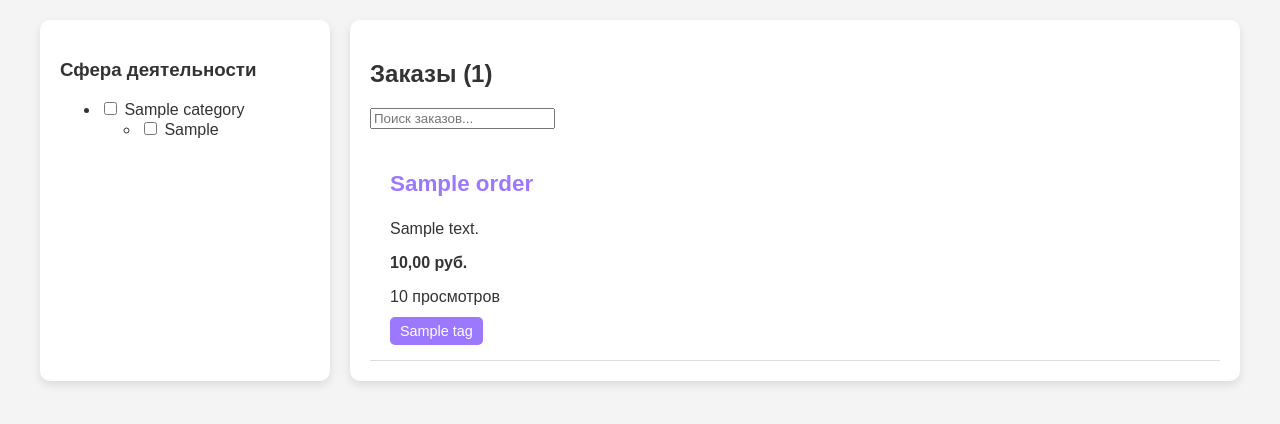
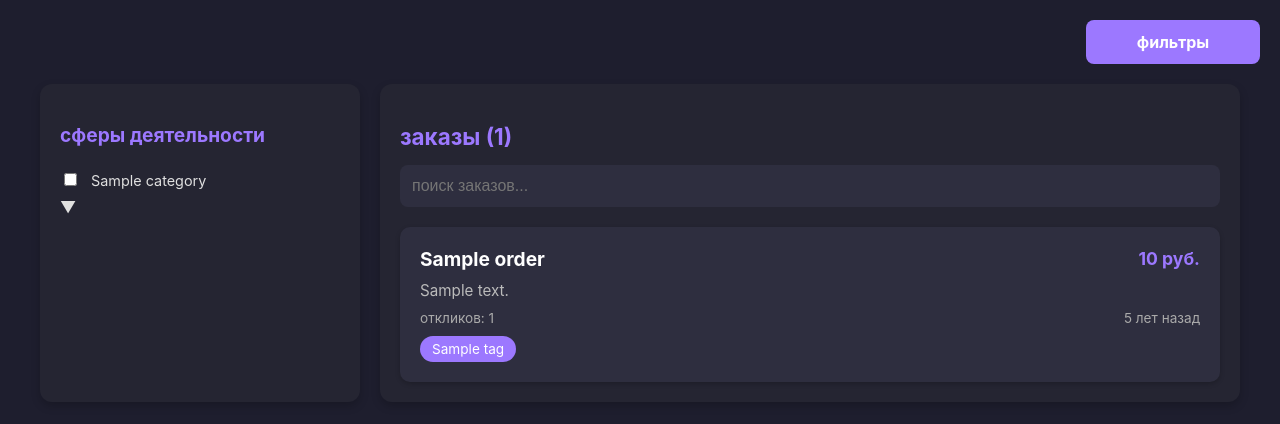
Before and after one commit to consul2022/Freelance, a Django app: template templates/exchange/orders.html in a window 1280 px wide. Shown: the top 424 px of the page. Run offline with Django 5.2, Linux system fonts and the light colour scheme; tables that the repository leaves empty hold one stand-in row (values such as "Sample post"); the template is opened without the code that fills it: values that come from a table or form of the project are taken from there, most other values are stand-ins (such as "Sample title", 1, 10 or a date in 2020).

Commit message:
restart html, js, css

```diff
--- a/static/exchange/css/orders.css
+++ b/static/exchange/css/orders.css
@@ -1,85 +1,193 @@
+/* Общие стили */
 body {
-    font-family: 'Arial', sans-serif;
-    background: #f4f4f4;
-    color: #333;
+    font-family: 'Inter', sans-serif;
+    background-color: #1e1e2e;
+    color: #e0e0e0;
     margin: 0;
-    padding: 0;
+    padding: 20px; /* Добавлен отступ от краёв окна */
 }
 
+/* Верхняя панель */
+.top-bar {
+    display: flex;
+    justify-content: flex-end;
+    margin-bottom: 20px;
+}
+
+/* Контейнер страницы */
 .container {
     display: flex;
     max-width: 1200px;
-    margin: 20px auto;
+    margin: 0 auto;
     gap: 20px;
 }
 
+/* Сайдбар */
 .sidebar {
-    width: 250px;
-    background: white;
+    width: 280px;
+    background: #252532;
     padding: 20px;
-    border-radius: 10px;
-    box-shadow: 0 4px 10px rgba(0, 0, 0, 0.1);
+    border-radius: 12px;
+    box-shadow: 0 4px 10px rgba(0, 0, 0, 0.2);
+    transition: transform 0.3s ease;
 }
 
+/* Убираем точки у списков фильтров */
+.filters, .subcategories {
+    list-style: none;
+    padding: 0;
+    margin: 0;
+}
+
+.sidebar h3 {
+    font-size: 1.2rem;
+    color: #9C78FF;
+    margin-bottom: 15px;
+}
+
+.filters label {
+    display: block;
+    padding: 8px 0;
+    font-size: 0.9rem;
+    cursor: pointer;
+}
+
+.filters input {
+    margin-right: 10px;
+}
+
+/* Основная секция заказов */
 .orders-container {
     flex-grow: 1;
-    background: white;
+    background: #252532;
     padding: 20px;
-    border-radius: 10px;
-    box-shadow: 0 4px 10px rgba(0, 0, 0, 0.1);
+    border-radius: 12px;
+    box-shadow: 0 4px 10px rgba(0, 0, 0, 0.2);
+}
+
+.orders-container h2 {
+    font-size: 1.4rem;
+    color: #9C78FF;
+    margin-bottom: 15px;
+}
+
+#search {
+    width: 100%;
+    padding: 12px;
+    border-radius: 8px;
+    border: none;
+    outline: none;
+    font-size: 1rem;
+    background: #2e2e3f;
+    color: #e0e0e0;
+    margin-bottom: 20px;
+    box-sizing: border-box;
+}
+
+/* Карточки заказов */
+.orders-list {
+    display: flex;
+    flex-direction: column;
+    gap: 15px;
 }
 
 .order-card {
+    background: #2e2e3f;
     padding: 20px;
-    border-bottom: 1px solid #ddd;
-    transition: transform 0.2s ease-in-out;
+    border-radius: 10px;
+    transition: transform 0.2s ease-in-out, box-shadow 0.2s ease-in-out;
+    box-shadow: 0 2px 5px rgba(0, 0, 0, 0.2);
 }
 
 .order-card:hover {
     transform: scale(1.02);
+    box-shadow: 0 4px 15px rgba(156, 120, 255, 0.4);
 }
 
-.order-card h3 {
-    color: #9C78FF;
-    font-size: 1.4em;
+/* Заголовок заказа: название слева, цена справа */
+.order-header {
+    display: flex;
+    justify-content: space-between;
+    align-items: center;
+    margin-bottom: 10px;
 }
 
-.tags span {
-    background: #9C78FF;
-    color: white;
-    padding: 6px 10px;
-    border-radius: 5px;
-    margin-right: 5px;
-    font-size: 0.9em;
+.order-header h3 {
+    font-size: 1.2rem;
+    font-weight: bold;
+    color: #ffffff;
+    margin: 0;
 }
 
+.order-price {
+    font-size: 1.1rem;
+    color: #9C78FF;
+    font-weight: bold;
+}
+
+/* Описание заказа */
+.order-description {
+    font-size: 0.95rem;
+    color: #bbb;
+    margin: 5px 0 10px;
+}
+
+/* Метаданные заказа */
+.order-meta {
+    display: flex;
+    justify-content: space-between;
+    font-size: 0.85rem;
+    color: #aaa;
+    margin-bottom: 10px;
+}
+
+/* Теги */
+.tags {
+    margin-top: 10px;
+}
+
+.tags .tag {
+    display: inline-block;
+    background: #9C78FF;
+    color: #ffffff;
+    padding: 5px 12px;
+    border-radius: 20px;
+    font-size: 0.85rem;
+    margin-right: 5px;
+}
+
+/* Кнопка фильтрации (мобильная версия) */
 .mobile-filter-button {
-    display: none;
     background: #9C78FF;
     color: white;
     padding: 12px;
     text-align: center;
     cursor: pointer;
-    border-radius: 5px;
+    border-radius: 8px;
+    font-size: 1rem;
+    font-weight: bold;
+    width: 150px;
 }
 
+/* Адаптивность для мобильных устройств */
 @media (max-width: 768px) {
     .container {
         flex-direction: column;
     }
     .sidebar {
-        display: none;
+        display: block;
         position: fixed;
         top: 0;
         right: 0;
         width: 80%;
         height: 100%;
-        background: white;
+        background: #252532;
         box-shadow: -4px 0 8px rgba(0, 0, 0, 0.3);
         padding: 20px;
         z-index: 1000;
+        transform: translateX(100%);
     }
-    .mobile-filter-button {
-        display: block;
+    .sidebar.active {
+        transform: translateX(0);
     }
 }
--- a/static/exchange/js/orders.js
+++ b/static/exchange/js/orders.js
@@ -4,6 +4,7 @@ document.addEventListener("DOMContentLoaded", function () {
     const categoryCheckboxes = document.querySelectorAll(".category-checkbox");
     const subcategoryCheckboxes = document.querySelectorAll(".subcategory-checkbox");
 
+    // поиск по заказам
     searchInput.addEventListener("input", function () {
         const searchText = this.value.toLowerCase();
         orderCards.forEach(card => {
@@ -12,6 +13,7 @@ document.addEventListener("DOMContentLoaded", function () {
         });
     });
 
+    // фильтрация заказов по категориям и подкатегориям
     function applyFilters() {
         let activeCategories = new Set();
         let activeSubcategories = new Set();
@@ -44,8 +46,21 @@ document.addEventListener("DOMContentLoaded", function () {
 
     categoryCheckboxes.forEach(checkbox => checkbox.addEventListener("change", applyFilters));
     subcategoryCheckboxes.forEach(checkbox => checkbox.addEventListener("change", applyFilters));
+});
 
-    document.querySelector(".mobile-filter-button").addEventListener("click", function () {
-        document.querySelector(".sidebar").classList.toggle("active");
-    });
-});
+// переключение видимости фильтров на мобильных устройствах
+function toggleFilters() {
+    document.querySelector(".sidebar").classList.toggle("active");
+}
+
+// сворачивание/разворачивание списка подкатегорий
+function toggleSubcategories(element) {
+    const subcategoriesList = element.closest(".category").querySelector(".subcategories");
+    if (subcategoriesList.style.display === "none" || subcategoriesList.style.display === "") {
+        subcategoriesList.style.display = "block";
+        element.innerHTML = "&#9650;"; // стрелка вверх
+    } else {
+        subcategoriesList.style.display = "none";
+        element.innerHTML = "&#9660;"; // стрелка вниз
+    }
+}
--- a/templates/exchange/orders.html
+++ b/templates/exchange/orders.html
@@ -9,17 +9,25 @@
     <script defer src="{% static 'exchange/js/orders.js' %}"></script>
 </head>
 <body>
+    <!-- Кнопка для открытия фильтров размещена вверху -->
+    <div class="top-bar">
+        <div class="mobile-filter-button" onclick="toggleFilters()">фильтры</div>
+    </div>
     <div class="container">
+        <!-- Сайдбар с фильтрами -->
         <aside class="sidebar">
-            <h3>Сфера деятельности</h3>
+            <h3>сферы деятельности</h3>
             <ul class="filters">
                 {% for category, subcats in subactivities.items %}
                     <li class="category">
-                        <label>
-                            <input type="checkbox" class="category-checkbox" data-category="{{ category.value }}">
-                            {{ category.label }}
-                        </label>
-                        <ul class="subcategories">
+                        <div class="category-header">
+                            <label>
+                                <input type="checkbox" class="category-checkbox" data-category="{{ category.value }}">
+                                {{ category.label }}
+                            </label>
+                            <span class="toggle-button" onclick="toggleSubcategories(this)" style="cursor: pointer;">&#9660;</span>
+                        </div>
+                        <ul class="subcategories" style="display: none;">
                             {% for subcat in subcats %}
                                 <li>
                                     <label>
@@ -33,16 +41,22 @@
                 {% endfor %}
             </ul>
         </aside>
+        <!-- Основная секция заказов -->
         <main class="orders-container">
-            <h2>Заказы ({{ orders|length }})</h2>
-            <input type="text" id="search" placeholder="Поиск заказов...">
+            <h2>заказы ({{ orders|length }})</h2>
+            <input type="text" id="search" placeholder="поиск заказов...">
             <div class="orders-list">
                 {% for order in orders %}
                     <div class="order-card" data-category="{{ order.activity }}" data-subcategory="{{ order.subactivity }}">
-                        <h3>{{ order.name }}</h3>
-                        <p>{{ order.description }}</p>
-                        <p><strong>{{ order.price }} руб.</strong></p>
-                        <p>{{ order.views }} просмотров</p>
+                        <div class="order-header">
+                            <h3>{{ order.name }}</h3>
+                            <span class="order-price">{{ order.price|floatformat:0 }} руб.</span>
+                        </div>
+                        <p class="order-description">{{ order.description|truncatechars:100 }}</p>
+                        <div class="order-meta">
+                            <span class="order-responses">откликов: {{ order.response_set.count }}</span>
+                            <span class="order-time">{{ order.created_at|timesince }} назад</span>
+                        </div>
                         <div class="tags">
                             {% for tag in order.tags.all %}
                                 <span class="tag">{{ tag.name }}</span>
@@ -53,6 +67,5 @@
             </div>
         </main>
     </div>
-    <div class="mobile-filter-button" onclick="toggleFilters()">Фильтры</div>
 </body>
 </html>
```
